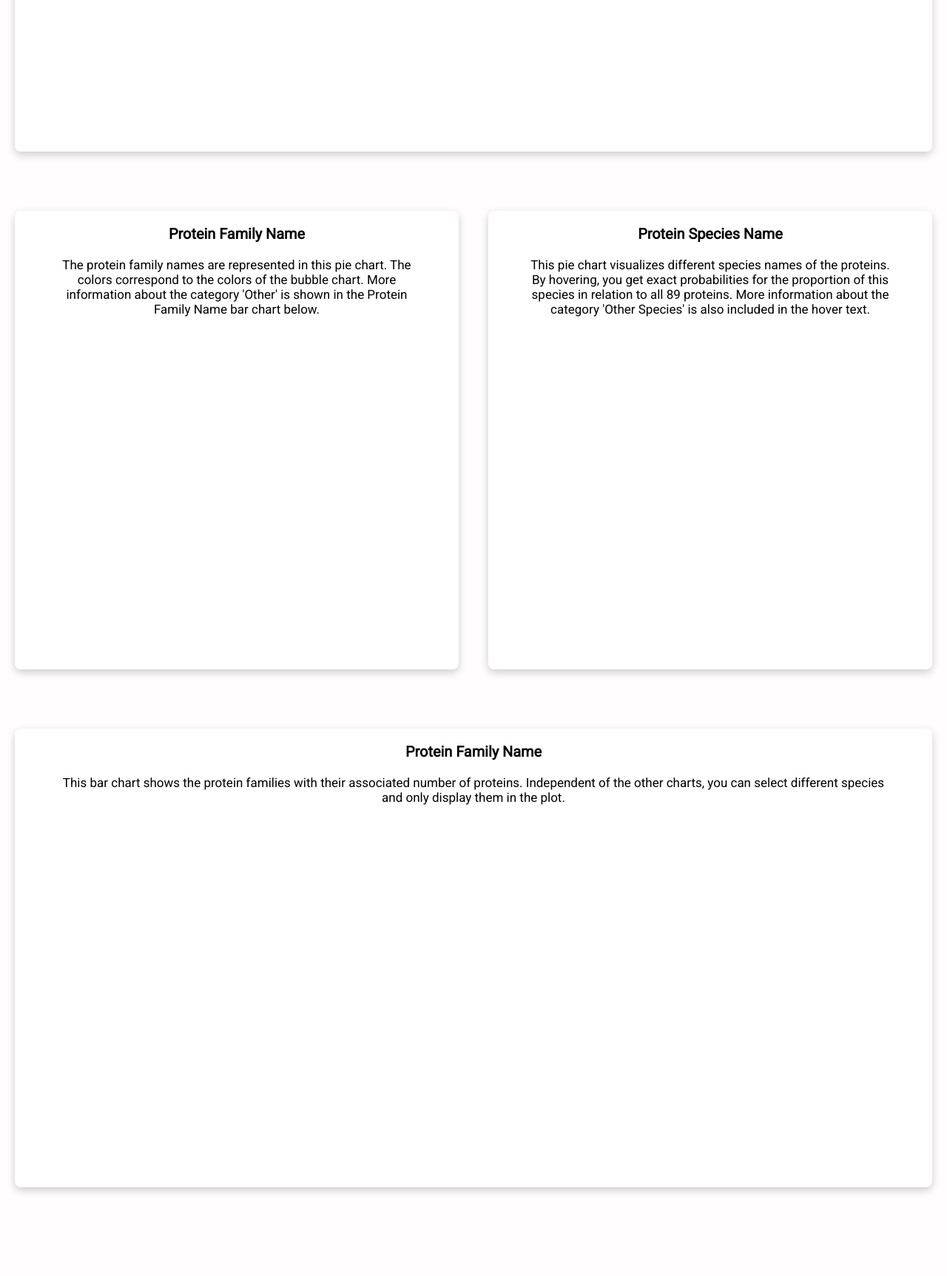
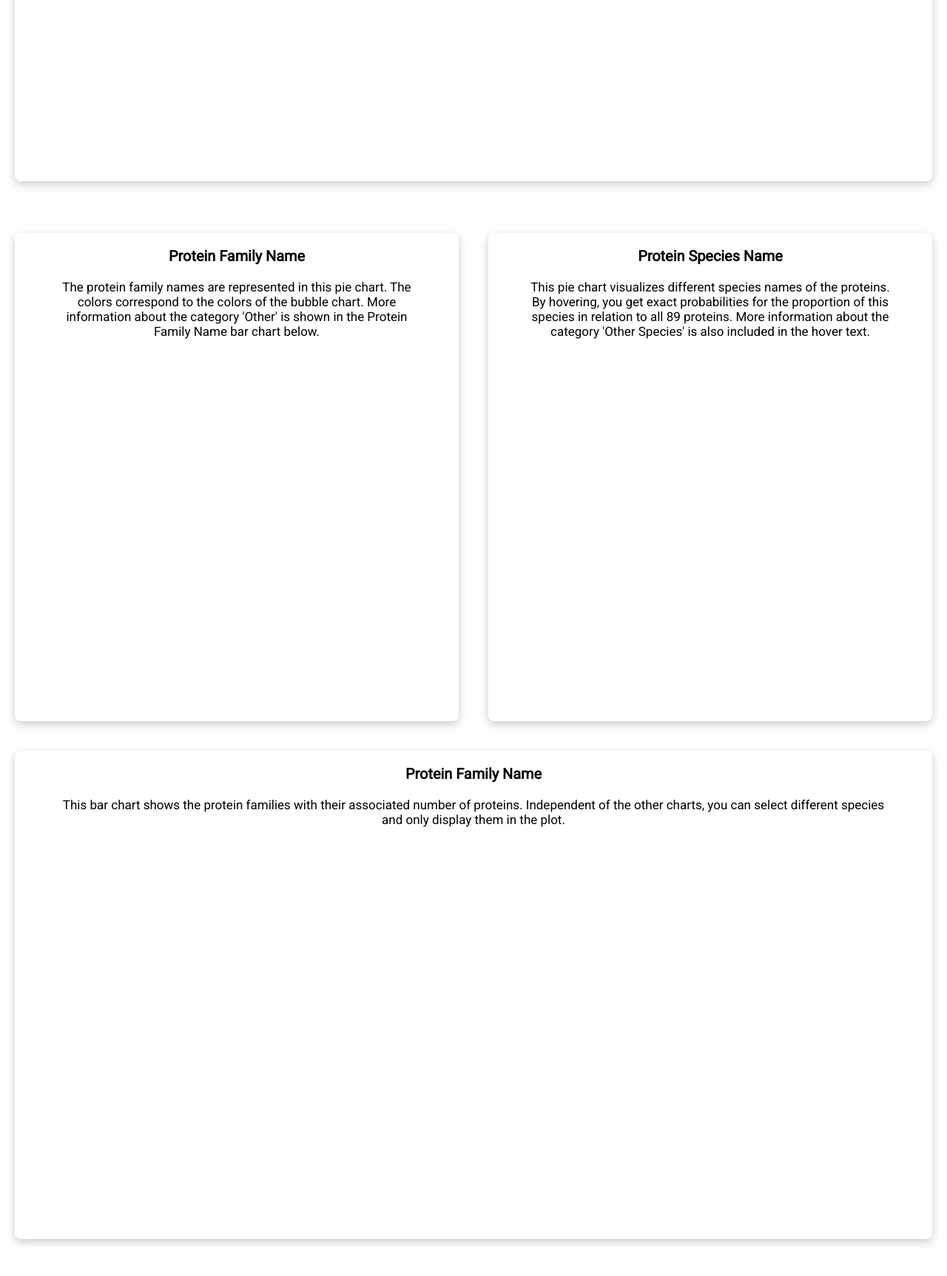
Before and after one commit to vino-nyschey/Data-Visualization-MSA, a Python web app: template templates/index.html in a window 1280 px wide. Shown: the part 983-2708 px from the top of the page at 74% size. Before the commit the page ends 2596 px from the top, so only its background shows below. Run offline with Jinja, Linux system fonts and the light colour scheme; the template is opened without the code that fills it, so the values that code supplies are empty; some libraries are stand-ins or nearby versions.

Commit message:
changed height of card | Issue #52

```diff
--- a/static/css/style_species.css
+++ b/static/css/style_species.css
@@ -48,7 +48,7 @@ button {
     border: none;
     border-radius: 4px;
     cursor: pointer;
-    float: right; /* Float the button to the right */
+    float: right;
 }
 
 button:hover {
@@ -79,8 +79,8 @@ button:hover {
     border-radius: 8px;
     overflow: hidden;
     padding: 0 5px;
-    margin-bottom: 20px; /* Added margin to the bottom */
-    height: 620px;
+    margin-bottom: 10px;
+    height: 660px;
 }
 
 .chart-title {
```
